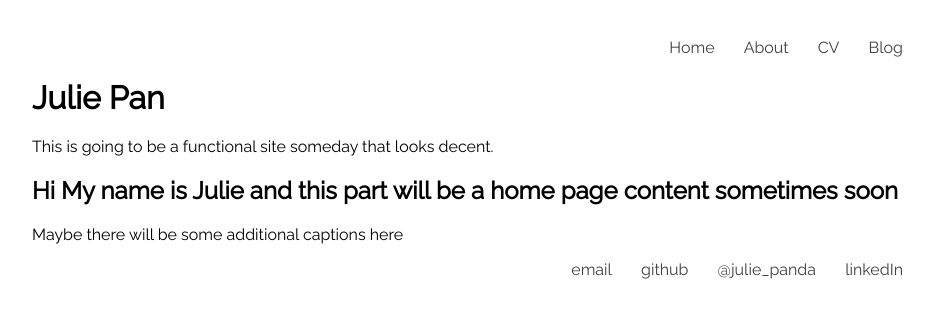
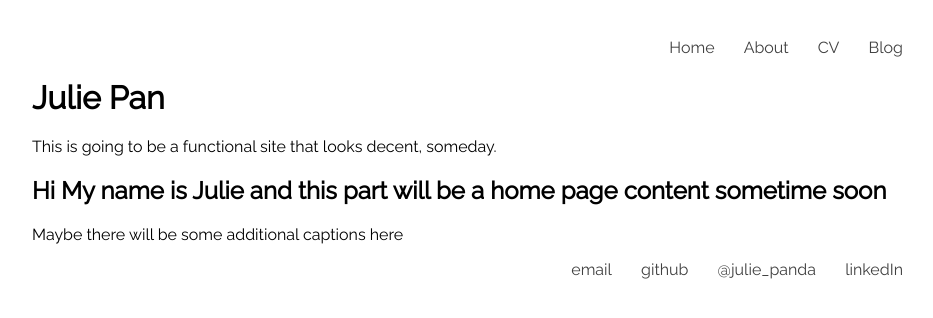
Before and after one commit to juliepanda/juliepanda.github.io, a Jekyll site: the page built from index.html, in a window 1280 px wide. Shown: the top 318 px of the page, without its empty margins (160-1093 px from the left). Built offline with Jekyll 4.4.1, drawn with Linux system fonts in a browser that asks for light colours.

Commit message:
fix typo

```diff
--- a/index.html
+++ b/index.html
@@ -5,12 +5,12 @@ title: Julie Pan
 
 <div class="blurb">
 	<h1>Julie Pan</h1>
-	<p>This is going to be a functional site someday that looks decent.</p>
+	<p>This is going to be a functional site that looks decent, someday.</p>
 </div><!--/.blurb-->
 
 
 
-<h2>Hi My name is Julie and this part will be a home page content sometimes soon</h2>
+<h2>Hi My name is Julie and this part will be a home page content sometime soon</h2>
 <p>Maybe there will be some additional captions here</p>
 
 <!--
```
